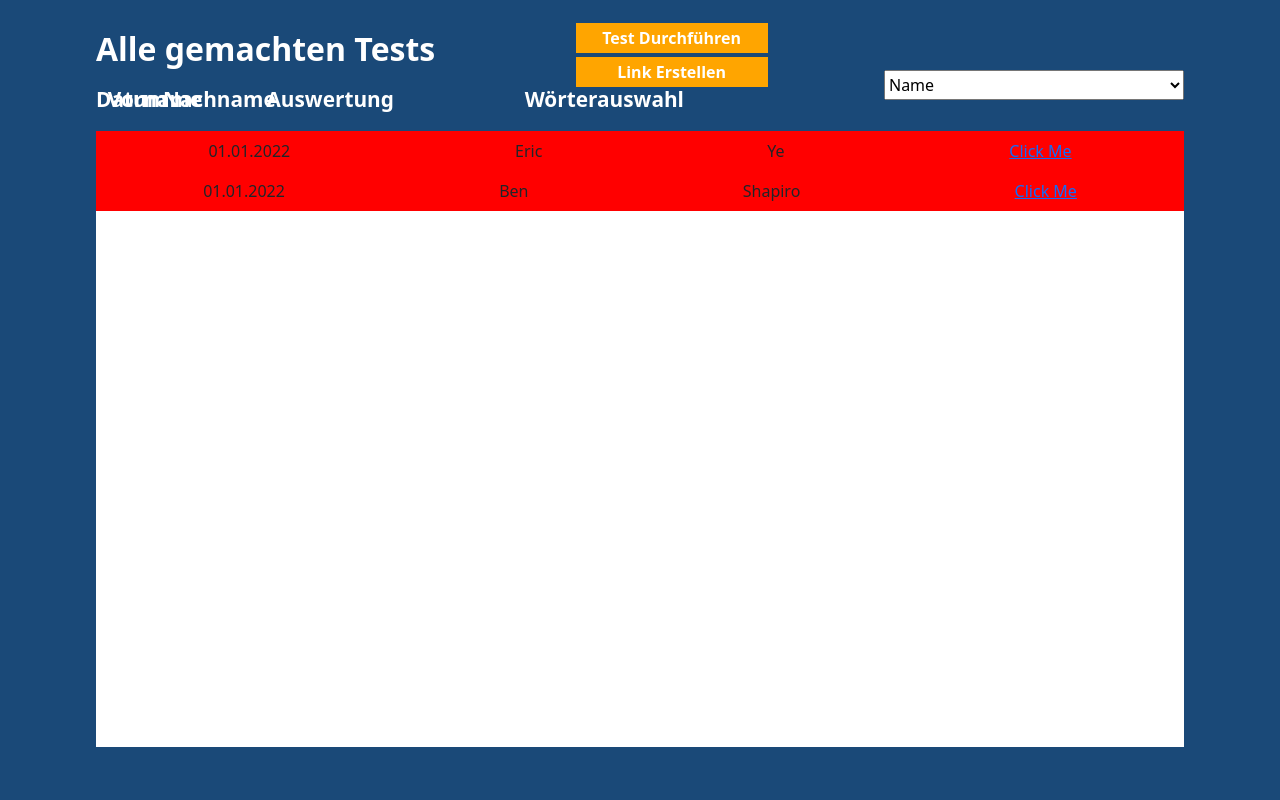
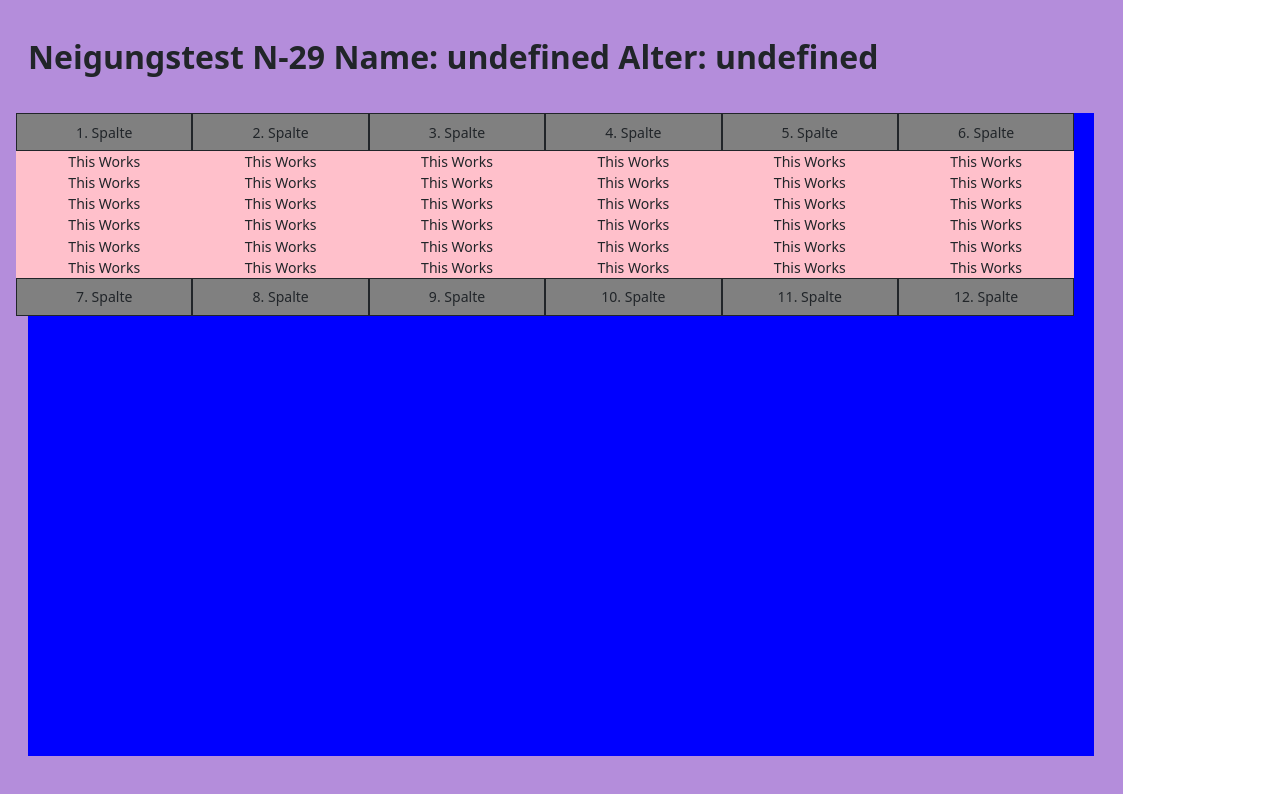
Before and after one commit to ErixXxYeas/MonkeyLab, a React (Create React App) app: page /admin in a window 1280 px wide. Built offline with nearby package versions, Linux system fonts and the light colour scheme.

Commit message:
feature - Eval_To _Pdf Wörter page design in progress

```diff
--- a/src/Pages/AdminPage.js
+++ b/src/Pages/AdminPage.js
@@ -13,23 +13,35 @@ function AdminPage() {
   const navigateN29 = () => {
     navigate("/N29");
   };
-  const HTML = document.createElement("div");
+  const HTMLselectionEvaluation = document.createElement("div");
+  const HTMLwordsEvaluation = document.createElement("div");
   const doc = new jsPDF({ orientation: "landscape" }, "mm", "a4", true);
-  const createPdf = (Fragment) => {
-    HTML.innerHTML = Fragment;
-    document.body.appendChild(HTML);
-    domtoimage.toPng(HTML).then(function (dataurl) {
-      var img = new Image();
-      img.src = dataurl;
+  const createPdf = (selectionFragment, wordsFragment) => {
+    HTMLselectionEvaluation.innerHTML = selectionFragment;
+    document.body.appendChild(HTMLselectionEvaluation);
+    domtoimage.toPng(HTMLselectionEvaluation).then(function (dataurl) {
+      var selectionImg = new Image();
+      selectionImg.src = dataurl;
+      selectionImg.onload = () => {
         console.log("loaded");
         doc.setDocumentProperties({
           title: "Test",
           author: "bifo",
           subject: "sunb",
         });
-      doc.addImage(img, "Png", 0, 0, 0, 0);
+        doc.addImage(selectionImg, "Png", 0, 0, 0, 0);
+        HTMLwordsEvaluation.innerHTML = wordsFragment;
+        document.body.appendChild(HTMLwordsEvaluation);
+        domtoimage.toPng(HTMLwordsEvaluation).then(function (dataUrl) {
+          var wordImg = new Image();
+          wordImg.src = dataUrl;
+          doc.addPage();
+          doc.addImage(wordImg, "Png", 0, 0, 0, 0);
+          document.body.removeChild(HTMLwordsEvaluation);
+          document.body.removeChild(HTMLselectionEvaluation);
           doc.output("dataurlnewwindow", "Test von Ben");
-      document.body.removeChild(HTML);
+        });
+      };
     });
   };
 
--- a/src/Pages/PDF.js
+++ b/src/Pages/PDF.js
@@ -2,7 +2,7 @@ import React from "react";
 import css from "../modules/PDF.module.css";
 import { jsPDF } from "jspdf";
 import Butt from "../components/button";
-import Printer from "../components/printer";
+import Printer from "../components/selectionEvaluation";
 import { renderToString } from "react-dom/server";
 import N29 from "./N-29_Test";
 import domtoimage from "dom-to-image";
--- a/src/components/completedTestBar.jsx
+++ b/src/components/completedTestBar.jsx
@@ -1,22 +1,25 @@
 import css from "../modules/CompletedTestBar.module.css";
-
 import { renderToString } from "react-dom/server";
-
-import Printer from "../components/printer";
+import SelectionEvaluation from "./selectionEvaluation";
+import WordsEvaluation from "./wordsEvaluation";
 
 const CompletedTestBar = (props) => {
-  const Fragment = renderToString(
-    <Printer
+  const selectionFragment = renderToString(
+    <SelectionEvaluation
       evaluation={props.evaluation}
+      wordsEvaluation={props.wordsEvaluation}
       name={props.result.name}
       age={props.result.age}
-    ></Printer>
+    ></SelectionEvaluation>
   );
 
+  const wordsFragment = renderToString(<WordsEvaluation></WordsEvaluation>);
+
   const handlePdf = () => {
-    props.onHandlePdf(Fragment);
+    props.onHandlePdf(selectionFragment, wordsFragment);
     console.log(props.evaluation);
   };
+
   return (
     <div>
       <div className={css.main}>
--- a/src/components/completedTestBarList.jsx
+++ b/src/components/completedTestBarList.jsx
@@ -4,8 +4,8 @@ import Results from "../result.json";
 const CompletedTestBarList = (props) => {
   const minId = 1;
   const maxId = 1;
-  const handlePdf = (Fragment) => {
-    props.onHandlePdf(Fragment);
+  const handlePdf = (selectionFragment, wordsFragment) => {
+    props.onHandlePdf(selectionFragment, wordsFragment);
   };
   return (
     <div>
@@ -14,6 +14,7 @@ const CompletedTestBarList = (props) => {
           onHandlePdf={handlePdf}
           result={result}
           evaluation={result.evaluation}
+          wordsEvaluation={result.selectedWord}
           key={result.id}
         ></CompletedTestBar>
       ))}
--- a/src/components/printer.jsx
+++ b/src/components/selectionEvaluation.jsx
@@ -1,10 +1,9 @@
-import jsPDF from "jspdf";
 import React from "react";
 import css from "../modules/PDF.module.css";
 import EvaluationRow from "./evaluationRow";
 import sentences from "../sentences.json";
 
-const printer = (props) => {
+const selectionEvaluation = (props) => {
   const evaluation = props.evaluation;
 
   return (
@@ -122,4 +121,4 @@ const printer = (props) => {
   );
 };
 
-export default printer;
+export default selectionEvaluation;
--- /dev/null
+++ b/src/components/wordsEvaluation.jsx
@@ -0,0 +1,37 @@
+import css from "../modules/WordsEvaluation.module.css";
+import { Row, Col } from "react-bootstrap";
+import WordsEvaluationRow from "./wordsEvaluationRow";
+const WordsEvaluation = (props) => {
+  return (
+    <div className={css.main}>
+      <div className={css.heaven}>
+        {"Neigungstest N-29 " + "Name: " + props.name + " Alter: " + props.age}
+      </div>
+      <div className={css.hell}>
+        <Row className={css.upperHalf}>
+          {Array.from({ length: 6 }).map((_, index) => (
+            <Col className={css.headers} key={index}>
+              {index + 1 + ". Spalte"}
+            </Col>
+          ))}
+        </Row>
+        <Row className={css.contentRow}>
+          {Array.from({ length: 6 }).map((_, index) => (
+            <Col className={css.content} key={index}>
+              <WordsEvaluationRow></WordsEvaluationRow>
+            </Col>
+          ))}
+        </Row>
+        <Row className={css.upperHalf}>
+          {Array.from({ length: 6 }).map((_, index) => (
+            <Col className={css.headers} key={index}>
+              {index + 7 + ". Spalte"}
+            </Col>
+          ))}
+        </Row>
+      </div>
+    </div>
+  );
+};
+
+export default WordsEvaluation;
--- /dev/null
+++ b/src/components/wordsEvaluationRow.jsx
@@ -0,0 +1,14 @@
+import { Row } from "react-bootstrap";
+import React from "react";
+
+const WordsEvaluationRow = () => {
+  return (
+    <React.Fragment>
+      {Array.from({ length: 6 }).map((_, index) => (
+        <Row key={index}>{"This Works"}</Row>
+      ))}
+    </React.Fragment>
+  );
+};
+
+export default WordsEvaluationRow;
--- a/src/index.js
+++ b/src/index.js
@@ -5,12 +5,13 @@ import reportWebVitals from "./reportWebVitals";
 import App from "./App";
 import "bootstrap/dist/css/bootstrap.css";
 import PDF from "./Pages/PDF";
-import Printer from "./components/printer";
+import Printer from "./components/selectionEvaluation";
+import WordsEvaluation from "./components/wordsEvaluation";
 
 const root = ReactDOM.createRoot(document.getElementById("root"));
 root.render(
   <React.StrictMode>
-    <App />
+    <WordsEvaluation />
   </React.StrictMode>
 );
 
--- /dev/null
+++ b/src/modules/WordsEvaluation.module.css
@@ -0,0 +1,50 @@
+.main {
+  background-color: rgb(180, 141, 219);
+  height: 210mm;
+  width: 297mm;
+  display: flex;
+  flex-direction: column;
+  align-items: center;
+}
+.upperHalf {
+  background-color: grey;
+  width: 280mm;
+  height: 10mm;
+}
+
+.hell {
+  background-color: blue;
+  width: 95%;
+  height: 170mm;
+  font-size: 0.879rem;
+}
+
+.headers {
+  border-style: solid;
+  border-width: 1px;
+  display: flex;
+  align-items: center;
+  justify-content: center;
+}
+
+.heaven {
+  display: flex;
+  align-items: center;
+  height: 30mm;
+  width: 95%;
+  font-weight: bold;
+  font-size: 2rem;
+}
+
+.content {
+  display: flex;
+  flex-direction: column;
+  justify-content: center;
+  align-items: center;
+  background-color: pink;
+  width: auto;
+}
+
+.contentRow {
+  width: 280mm;
+}
--- a/src/result.json
+++ b/src/result.json
@@ -36,95 +36,146 @@
           "bad": 6
         },
         {
-          "good": 0,
+          "good": 3,
+          "bad": 2
+        },
+        {
+          "good": 1,
+          "bad": 6
+        },
+        {
+          "good": 2,
+          "bad": 3
+        },
+        {
+          "good": 4,
+          "bad": 1
+        },
+        {
+          "good": 5,
           "bad": 0
         },
         {
           "good": 0,
-          "bad": 0
+          "bad": 4
+        },
+        {
+          "good": 5,
+          "bad": 2
+        },
+        {
+          "good": 3,
+          "bad": 2
+        },
+        {
+          "good": 1,
+          "bad": 1
+        },
+        {
+          "good": 3,
+          "bad": 5
+        },
+        {
+          "good": 2,
+          "bad": 3
+        },
+        {
+          "good": 1,
+          "bad": 6
+        },
+        {
+          "good": 4,
+          "bad": 2
+        },
+        {
+          "good": 3,
+          "bad": 3
+        },
+        {
+          "good": 1,
+          "bad": 6
+        },
+        {
+          "good": 3,
+          "bad": 2
+        },
+        {
+          "good": 4,
+          "bad": 1
+        },
+        {
+          "good": 1,
+          "bad": 3
+        },
+        {
+          "good": 2,
+          "bad": 5
+        },
+        {
+          "good": 4,
+          "bad": 2
         },
         {
           "good": 0,
-          "bad": 0
+          "bad": 2
         },
         {
-          "good": 0,
-          "bad": 0
+          "good": 6,
+          "bad": 3
+        }
+      ],
+      "selectedWord": [
+        {
+          "goodWords": [],
+          "badWords": []
         },
         {
-          "good": 0,
-          "bad": 0
+          "goodWords": [],
+          "badWords": []
         },
         {
-          "good": 0,
-          "bad": 0
+          "goodWords": [],
+          "badWords": []
         },
         {
-          "good": 0,
-          "bad": 0
+          "goodWords": [],
+          "badWords": []
         },
         {
-          "good": 0,
-          "bad": 0
+          "goodWords": [],
+          "badWords": []
         },
         {
-          "good": 0,
-          "bad": 0
+          "goodWords": [],
+          "badWords": []
         },
         {
-          "good": 0,
-          "bad": 0
+          "goodWords": [],
+          "badWords": []
         },
         {
-          "good": 0,
-          "bad": 0
+          "goodWords": [],
+          "badWords": []
         },
         {
-          "good": 0,
-          "bad": 0
+          "goodWords": [],
+          "badWords": []
         },
         {
-          "good": 0,
-          "bad": 0
+          "goodWords": [],
+          "badWords": []
         },
         {
-          "good": 0,
-          "bad": 0
+          "goodWords": [],
+          "badWords": []
         },
         {
-          "good": 0,
-          "bad": 0
-        },
-        {
-          "good": 0,
-          "bad": 0
-        },
-        {
-          "good": 0,
-          "bad": 0
-        },
-        {
-          "good": 0,
-          "bad": 0
-        },
-        {
-          "good": 0,
-          "bad": 0
-        },
-        {
-          "good": 0,
-          "bad": 0
-        },
-        {
-          "good": 0,
-          "bad": 0
-        },
-        {
-          "good": 0,
-          "bad": 0
+          "goodWords": [],
+          "badWords": []
         }
       ]
     },
+
     {
       "id": 2,
       "name": "Ben",
@@ -248,6 +299,56 @@
           "good": 0,
           "bad": 0
         }
+      ],
+      "selectedWord": [
+        {
+          "goodWords": [],
+          "badWords": []
+        },
+        {
+          "goodWords": [],
+          "badWords": []
+        },
+        {
+          "goodWords": [],
+          "badWords": []
+        },
+        {
+          "goodWords": [],
+          "badWords": []
+        },
+        {
+          "goodWords": [],
+          "badWords": []
+        },
+        {
+          "goodWords": [],
+          "badWords": []
+        },
+        {
+          "goodWords": [],
+          "badWords": []
+        },
+        {
+          "goodWords": [],
+          "badWords": []
+        },
+        {
+          "goodWords": [],
+          "badWords": []
+        },
+        {
+          "goodWords": [],
+          "badWords": []
+        },
+        {
+          "goodWords": [],
+          "badWords": []
+        },
+        {
+          "goodWords": [],
+          "badWords": []
+        }
       ]
     }
   ]
```
Lines whose indentation alone changed are shown as unchanged.
